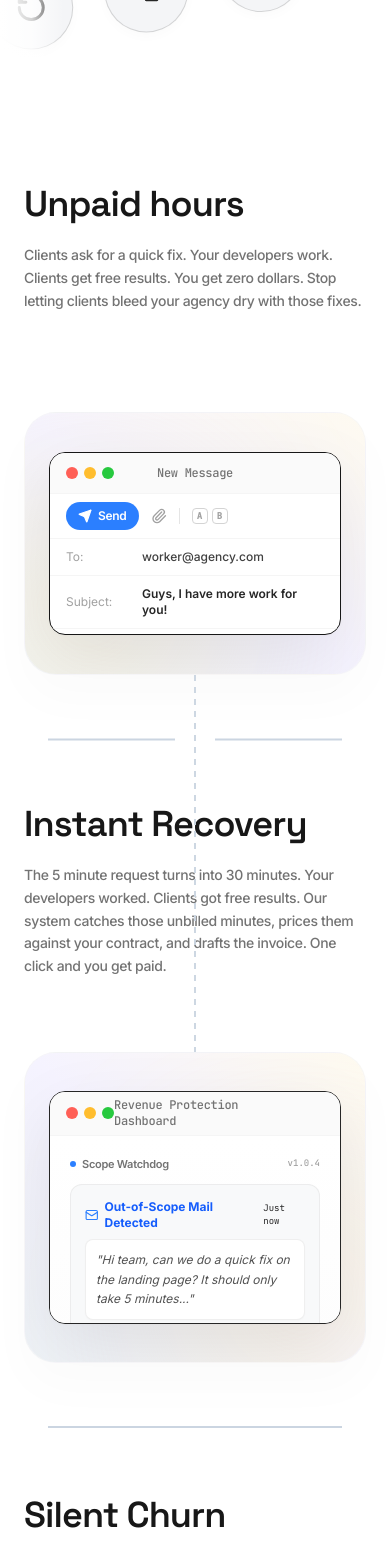
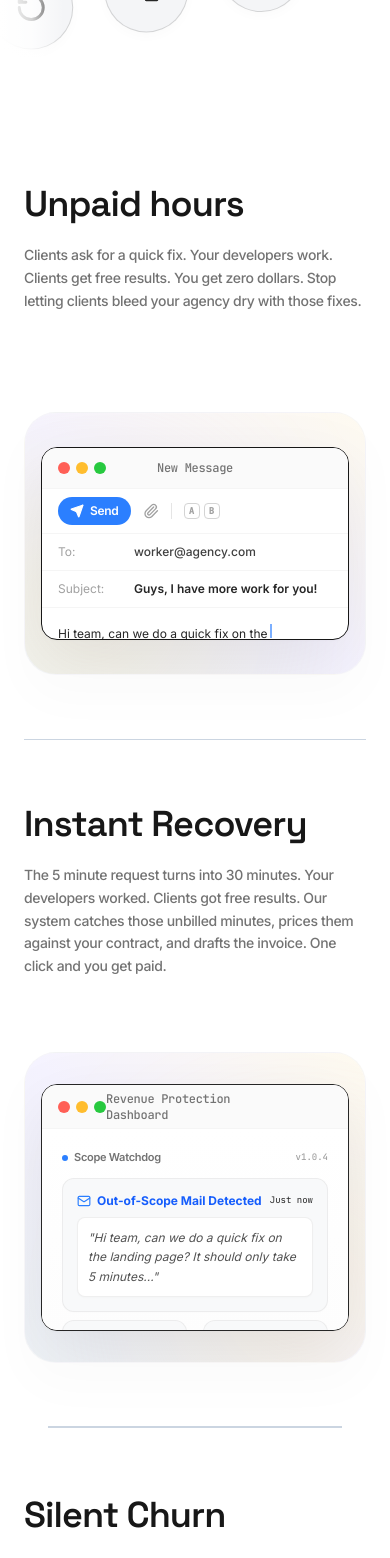
Before and after one commit to Fertrix/landing-artificially, a React (Vite) app: page / in a window 390 px wide. Shown: the part 1100-2658 px from the top of the page. Built offline with nearby package versions, Linux system fonts and the light colour scheme.

Commit message:
Enhance mobile responsiveness: hide complex SVG overlay lines on mobile, add mobile section dividers, and optimize trigger thresholds

```diff
--- a/src/App.tsx
+++ b/src/App.tsx
@@ -525,9 +525,9 @@ export default function App() {
 
           {/* Connector Line Wrapper */}
           <div ref={parentRef} className="relative w-full">
-            {/* Connector SVG lines overlay */}
+            {/* Connector SVG lines overlay (Desktop only - hidden on mobile to avoid cutting through stacked text) */}
             {coords.x1 > 0 && coords.x2 > 0 && (
-              <svg className="absolute inset-0 w-full h-full pointer-events-none z-10 overflow-visible">
+              <svg className="hidden lg:block absolute inset-0 w-full h-full pointer-events-none z-10 overflow-visible">
                 {/* Dashed connector path with 90-degree bends */}
                 <path
                   d={
@@ -591,7 +591,7 @@ export default function App() {
               {/* Right side container card holding the vector interactive email demo */}
               <div className="lg:col-span-7 w-full flex justify-center">
                 {/* Giant soft glowing colorful gradient frame mirroring the user's second screenshot */}
-                <div ref={upperCardRef} className="relative w-full max-w-[560px] aspect-[1.3] rounded-[32px] md:rounded-[40px] bg-gradient-to-tr from-[#eef2f6] via-[#f5f3ff] to-[#fefaf0] p-6 sm:p-8 md:p-12 shadow-[0_24px_50px_rgba(0,0,0,0.02)] border border-neutral-100/60 flex items-center justify-center overflow-hidden">
+                <div ref={upperCardRef} className="relative w-full max-w-[560px] aspect-[1.3] rounded-[32px] md:rounded-[40px] bg-gradient-to-tr from-[#eef2f6] via-[#f5f3ff] to-[#fefaf0] p-4 sm:p-8 md:p-12 shadow-[0_24px_50px_rgba(0,0,0,0.02)] border border-neutral-100/60 flex items-center justify-center overflow-hidden">
                   {/* Backdrop subtle ambient color blobs matching the upload */}
                   <div className="absolute -top-16 -right-16 w-64 h-64 bg-blue-150/40 rounded-full blur-[80px] pointer-events-none" />
                   <div className="absolute -bottom-16 -left-16 w-64 h-64 bg-amber-100/40 rounded-full blur-[80px] pointer-events-none" />
@@ -603,8 +603,10 @@ export default function App() {
 
             </div>
 
-            {/* Fine horizontal divider line placeholder - retains structural spacing and guides calculations */}
-            <div ref={dividerRef} className="w-full max-w-6xl mx-auto px-6 md:px-12 mt-16 md:mt-24 h-px" />
+            {/* Fine horizontal divider line placeholder - retains structural spacing and guides calculations on Desktop; clean divider line on Mobile */}
+            <div ref={dividerRef} className="w-full max-w-6xl mx-auto px-6 md:px-12 mt-16 md:mt-24 h-px flex items-center justify-center">
+              <div className="lg:hidden w-full border-t border-[#cbd5e1]" />
+            </div>
 
             {/* Revenue Recovery Section - Dashboard on Left, Text on Right */}
             <div className="w-full max-w-6xl mx-auto px-6 md:px-12 mt-16 md:mt-24 grid grid-cols-1 lg:grid-cols-12 gap-12 lg:gap-16 items-center">
@@ -612,7 +614,7 @@ export default function App() {
               {/* Left side container card holding the light dashboard demo */}
               <div className="lg:col-span-7 w-full flex justify-center order-2 lg:order-1">
                 {/* Giant soft glowing colorful gradient frame mirroring the user's email demo exactly */}
-                <div ref={lowerCardRef} className="relative w-full max-w-[560px] aspect-[1.1] rounded-[32px] md:rounded-[40px] bg-gradient-to-tr from-[#eef2f6] via-[#f5f3ff] to-[#fefaf0] p-6 sm:p-8 md:p-12 shadow-[0_24px_50px_rgba(0,0,0,0.02)] border border-neutral-100/60 flex items-center justify-center overflow-hidden">
+                <div ref={lowerCardRef} className="relative w-full max-w-[560px] aspect-[1.1] rounded-[32px] md:rounded-[40px] bg-gradient-to-tr from-[#eef2f6] via-[#f5f3ff] to-[#fefaf0] p-4 sm:p-8 md:p-12 shadow-[0_24px_50px_rgba(0,0,0,0.02)] border border-neutral-100/60 flex items-center justify-center overflow-hidden">
                   {/* Backdrop subtle ambient color blobs matching the email demo */}
                   <div className="absolute -top-16 -left-16 w-64 h-64 bg-blue-150/40 rounded-full blur-[80px] pointer-events-none" />
                   <div className="absolute -bottom-16 -right-16 w-64 h-64 bg-amber-100/40 rounded-full blur-[80px] pointer-events-none" />
@@ -665,9 +667,9 @@ export default function App() {
 
           {/* Churn Connector Line Wrapper */}
           <div ref={churnParentRef} className="relative w-full">
-            {/* Connector SVG lines overlay */}
+            {/* Connector SVG lines overlay (Desktop only - hidden on mobile) */}
             {churnCoords.x1 > 0 && churnCoords.x2 > 0 && (
-              <svg className="absolute inset-0 w-full h-full pointer-events-none z-10 overflow-visible">
+              <svg className="hidden lg:block absolute inset-0 w-full h-full pointer-events-none z-10 overflow-visible">
                 {/* Dashed connector path with 90-degree bends */}
                 <path
                   d={
@@ -731,7 +733,7 @@ export default function App() {
               {/* Right side: Interactive Motion Graphic */}
               <div className="lg:col-span-7 w-full flex justify-center order-2">
                 {/* Giant soft glowing colorful gradient frame mirroring the user's other cards */}
-                <div ref={churnUpperCardRef} className="relative w-full max-w-[560px] aspect-[1.1] rounded-[32px] md:rounded-[40px] bg-gradient-to-tr from-[#eef2f6] via-[#f5f3ff] to-[#fefaf0] p-6 sm:p-8 md:p-12 shadow-[0_24px_50px_rgba(0,0,0,0.02)] border border-neutral-100/60 flex items-center justify-center overflow-hidden">
+                <div ref={churnUpperCardRef} className="relative w-full max-w-[560px] aspect-[1.1] rounded-[32px] md:rounded-[40px] bg-gradient-to-tr from-[#eef2f6] via-[#f5f3ff] to-[#fefaf0] p-4 sm:p-8 md:p-12 shadow-[0_24px_50px_rgba(0,0,0,0.02)] border border-neutral-100/60 flex items-center justify-center overflow-hidden">
                   {/* Backdrop subtle ambient color blobs */}
                   <div className="absolute -top-16 -left-16 w-64 h-64 bg-blue-150/40 rounded-full blur-[80px] pointer-events-none" />
                   <div className="absolute -bottom-16 -right-16 w-64 h-64 bg-red-100/10 rounded-full blur-[80px] pointer-events-none" />
@@ -743,8 +745,10 @@ export default function App() {
 
             </div>
 
-            {/* Fine horizontal divider line placeholder - retains structural spacing and guides calculations */}
-            <div ref={churnDividerRef} className="w-full max-w-6xl mx-auto px-6 md:px-12 mt-16 md:mt-24 h-px" />
+            {/* Fine horizontal divider line placeholder - retains structural spacing and guides calculations on Desktop; clean divider line on Mobile */}
+            <div ref={churnDividerRef} className="w-full max-w-6xl mx-auto px-6 md:px-12 mt-16 md:mt-24 h-px flex items-center justify-center">
+              <div className="lg:hidden w-full border-t border-[#cbd5e1]" />
+            </div>
 
             {/* Churn Shield Section - Motion on Left, Text on Right */}
             <div className="w-full max-w-6xl mx-auto px-6 md:px-12 mt-16 md:mt-24 grid grid-cols-1 lg:grid-cols-12 gap-12 lg:gap-16 items-center">
@@ -752,7 +756,7 @@ export default function App() {
               {/* Left side: Interactive Churn Shield Demo (Dashboard) */}
               <div className="lg:col-span-7 w-full flex justify-center order-2 lg:order-1">
                 {/* Giant soft glowing colorful gradient frame mirroring the others */}
-                <div ref={churnLowerCardRef} className="relative w-full max-w-[560px] aspect-[1.15] rounded-[32px] md:rounded-[40px] bg-gradient-to-tr from-[#eef2f6] via-[#f5f3ff] to-[#fefaf0] p-6 sm:p-8 md:p-12 shadow-[0_24px_50px_rgba(0,0,0,0.02)] border border-neutral-100/60 flex items-center justify-center overflow-hidden">
+                <div ref={churnLowerCardRef} className="relative w-full max-w-[560px] aspect-[1.15] rounded-[32px] md:rounded-[40px] bg-gradient-to-tr from-[#eef2f6] via-[#f5f3ff] to-[#fefaf0] p-4 sm:p-8 md:p-12 shadow-[0_24px_50px_rgba(0,0,0,0.02)] border border-neutral-100/60 flex items-center justify-center overflow-hidden">
                   {/* Backdrop subtle ambient color blobs */}
                   <div className="absolute -top-16 -left-16 w-64 h-64 bg-blue-150/40 rounded-full blur-[80px] pointer-events-none" />
                   <div className="absolute -bottom-16 -right-16 w-64 h-64 bg-amber-100/40 rounded-full blur-[80px] pointer-events-none" />
--- a/src/components/InteractiveChurnDemo.tsx
+++ b/src/components/InteractiveChurnDemo.tsx
@@ -38,7 +38,7 @@ export const InteractiveChurnDemo: React.FC = () => {
       ([entry]) => {
         setIsInView(entry.isIntersecting);
       },
-      { threshold: 0.95 }
+      { threshold: 0.35 }
     );
 
     if (containerRef.current) {
--- a/src/components/InteractiveChurnShieldDemo.tsx
+++ b/src/components/InteractiveChurnShieldDemo.tsx
@@ -29,7 +29,7 @@ export const InteractiveChurnShieldDemo: React.FC = () => {
       ([entry]) => {
         setIsInView(entry.isIntersecting);
       },
-      { threshold: 0.95 }
+      { threshold: 0.35 }
     );
 
     if (containerRef.current) {
--- a/src/components/InteractiveDashboardDemo.tsx
+++ b/src/components/InteractiveDashboardDemo.tsx
@@ -29,7 +29,7 @@ export const InteractiveDashboardDemo: React.FC = () => {
       ([entry]) => {
         setIsInView(entry.isIntersecting);
       },
-      { threshold: 0.95 }
+      { threshold: 0.35 }
     );
 
     if (containerRef.current) {
--- a/src/components/InteractiveEmailDemo.tsx
+++ b/src/components/InteractiveEmailDemo.tsx
@@ -23,7 +23,7 @@ export const InteractiveEmailDemo: React.FC = () => {
       ([entry]) => {
         setIsInView(entry.isIntersecting);
       },
-      { threshold: 0.95 } // Trigger when 95% visible
+      { threshold: 0.35 } // Trigger when comfortably visible on mobile and desktop
     );
 
     if (containerRef.current) {
```
